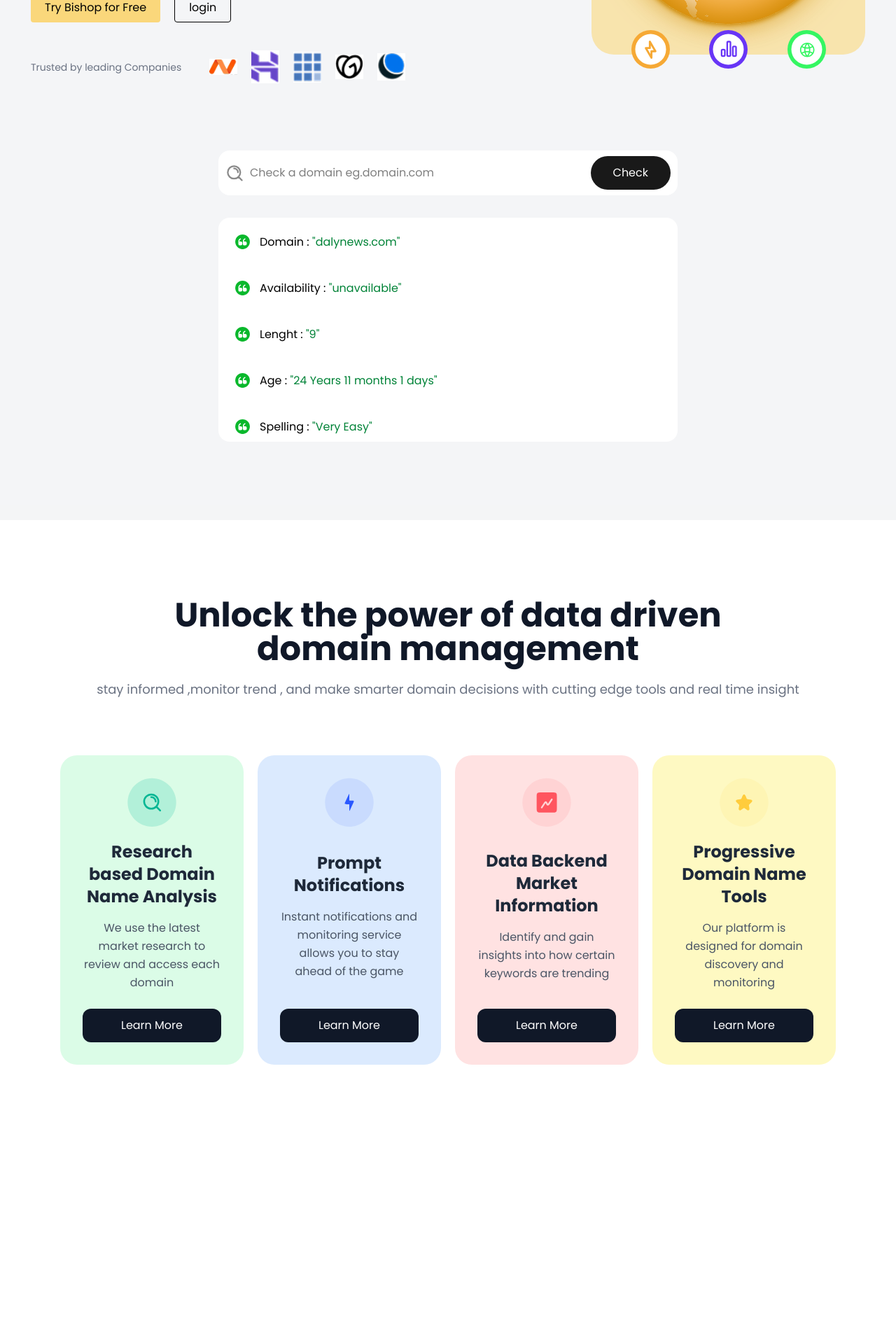
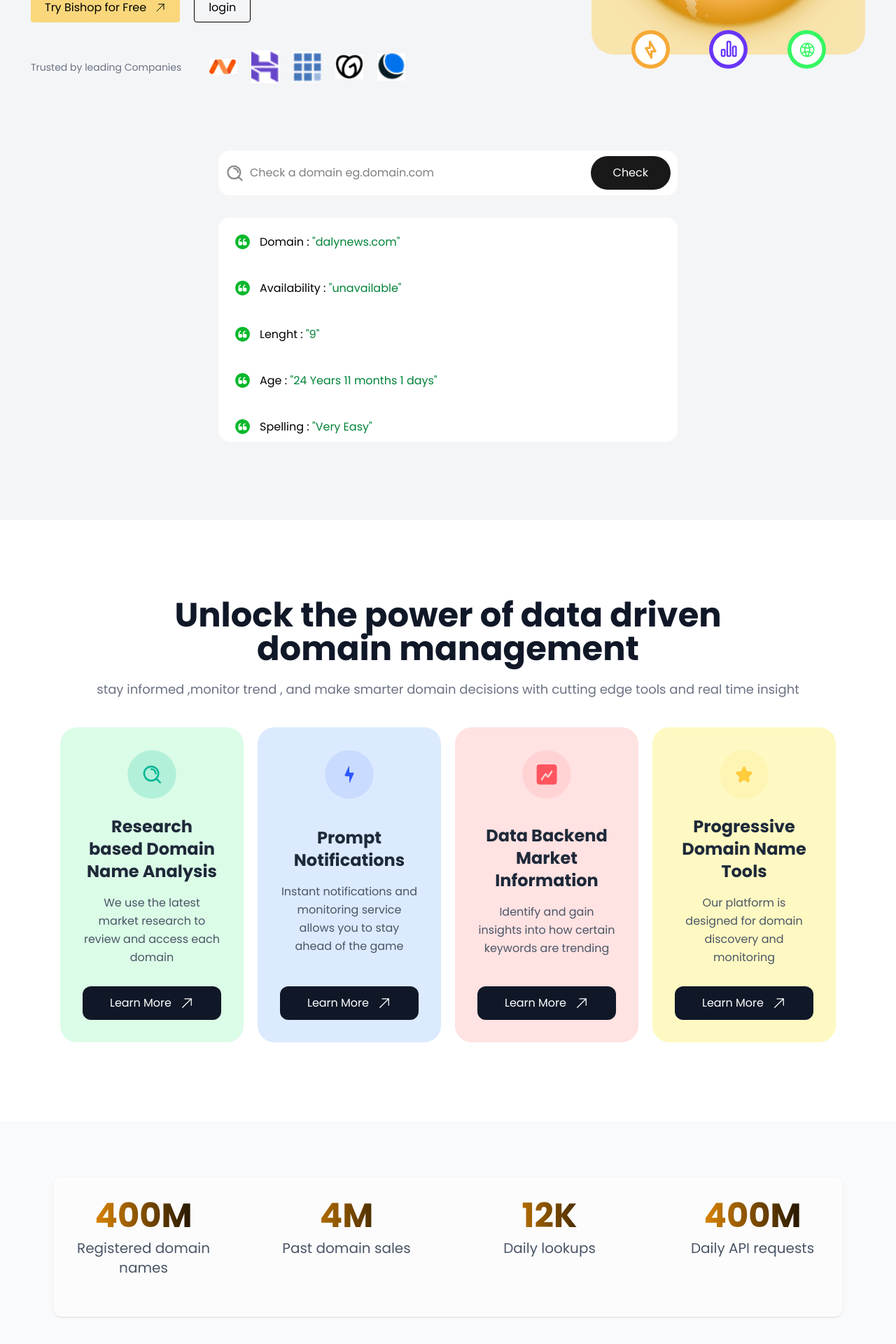
Before and after one commit to GozyDev/bishop, a Next.js app: page / in a window 1280 px wide. Shown: the part 550-2470 px from the top of the page at 70% size. Before the commit the page ends 2183 px from the top, so only its background shows below. Built offline with nearby package versions, Linux system fonts and the light colour scheme.

Commit message:
Added Start Component

```diff
--- a/app/component/hero/cards.tsx
+++ b/app/component/hero/cards.tsx
@@ -40,7 +40,7 @@ export default function Cards() {
       {CardData.map((card) => (
         <div
           key={card.head}
-          className={`${card.color} group relative flex flex-col items-center justify-between rounded-3xl p-8 transition-all duration-300 hover:shadow-xl hover:-translate-y-2 cursor-pointer`}
+          className={`${card.color} group relative flex flex-col items-center h-[450px] justify-between rounded-3xl p-8 transition-all duration-300 hover:shadow-xl hover:-translate-y-2 cursor-pointer`}
         >
           {/* Image Container */}
           <div className="relative w-full mb-5">
@@ -62,9 +62,23 @@ export default function Cards() {
           {/* Button */}
           <button
             className="w-full py-3 bg-gray-900 text-white rounded-xl transition-all
-            hover:bg-gray-800 hover:shadow-md active:scale-95"
+            hover:bg-gray-800 hover:shadow-md active:scale-95 flex justify-center items-center gap-3"
           >
-            Learn More
+            Learn More{" "}
+            <svg
+              xmlns="http://www.w3.org/2000/svg"
+              fill="none"
+              viewBox="0 0 24 24"
+              strokeWidth={1.5}
+              stroke="currentColor"
+              className="size-5"
+            >
+              <path
+                strokeLinecap="round"
+                strokeLinejoin="round"
+                d="m4.5 19.5 15-15m0 0H8.25m11.25 0v11.25"
+              />
+            </svg>
           </button>
         </div>
       ))}
--- /dev/null
+++ b/app/component/hero/stats.tsx
@@ -0,0 +1,15 @@
+// Stats component
+export default function Starts({ number, text }: { number: string; text: string }) {
+    return (
+      <article className="group h-[200px] p-6 md:p-8">
+        <div className="space-y-2 flex justify-center flex-col text-center">
+          <h3 className="text-5xl md:text-5xl font-bold bg-gradient-to-r bg-amber-500 to-black bg-clip-text text-transparent">
+            {number}
+          </h3>
+          <p className="text-gray-600 text-lg md:text-xl font-medium">{text}</p>
+        </div>
+      </article>
+    );
+  }
+
+  // Parent section
--- a/app/page.tsx
+++ b/app/page.tsx
@@ -2,6 +2,7 @@ import Globe from "@/app/component/hero/globe";
 import PaternerImages from "@/app/component/hero/partner";
 import FormDisplay from "@/app/component/hero/formDisplay";
 import Cards from "@/app/component/hero/cards";
+import Starts from "@/app/component/hero/stats";
 export default function BishoHomePage() {
   return (
     <>
@@ -13,14 +14,28 @@ export default function BishoHomePage() {
                 A wide range of effective domain name and SEO tools
               </h1>
               <p className="text-md md:text-2xl font-normal text-gray-700">
-                Empower your domain investing business with the most advanced and
-                powerful tools and services
+                Empower your domain investing business with the most advanced
+                and powerful tools and services
               </p>
             </div>
             <div className="flex  flex-col  gap-10">
               <div className="flex gap-2 md:gap-5 justify-center md:justify-start">
-                <button className="bg-amber-400/50 py-2 px-5 rounded font-medium">
-                  Try Bishop for Free
+                <button className="bg-amber-400/50 py-2 px-5 rounded font-medium flex items-center justify-center gap-3">
+                  Try Bishop for Free{" "}
+                  <svg
+                    xmlns="http://www.w3.org/2000/svg"
+                    fill="none"
+                    viewBox="0 0 24 24"
+                    strokeWidth={1.5}
+                    stroke="currentColor"
+                    className="size-4"
+                  >
+                    <path
+                      strokeLinecap="round"
+                      strokeLinejoin="round"
+                      d="m4.5 19.5 15-15m0 0H8.25m11.25 0v11.25"
+                    />
+                  </svg>
                 </button>
                 <button className="border-black border py-2 px-5 rounded">
                   login
@@ -28,31 +43,46 @@ export default function BishoHomePage() {
               </div>
               <div className="flex flex-col md:flex-row items-center justify-center md:justify-start gap-3 md:gap-10">
                 <p className="text-sm text-gray-500">
-                  Trusted by
-                  leading Companies
+                  Trusted by leading Companies
                 </p>
                 <div className="flex gap-5 items-center">
-                <PaternerImages/>
+                  <PaternerImages />
                 </div>
               </div>
             </div>
           </section>
-          <Globe/>
+          <Globe />
         </section>
         <FormDisplay></FormDisplay>
       </section>
 
       <section className="py-28 px-3 md:px-11">
-        <div className="space-y-20">
+        <div className="space-y-10">
           <div className="text-center space-y-5">
-            <h2 className="text-3xl md:text-5xl text-gray-900 max-w-4xl mx-auto font-semibold">Unlock the power of data driven domain management</h2>
-            <p className="text:sm md:text-lg  text-gray-500">stay informed ,monitor trend , and make smarter domain decisions with cutting edge tools and real time insight</p>
+            <h2 className="text-3xl md:text-5xl text-gray-900 max-w-4xl mx-auto font-semibold">
+              Unlock the power of data driven domain management
+            </h2>
+            <p className="text:sm md:text-lg  text-gray-500">
+              stay informed ,monitor trend , and make smarter domain decisions
+              with cutting edge tools and real time insight
+            </p>
           </div>
           <div className="md:px-[10px]">
             <Cards></Cards>
           </div>
         </div>
       </section>
+
+      <section className="py-20 px-2 md:px-11 bg-gray-50">
+        <div className="max-w-7xl mx-auto px-4 sm:px-6 lg:px-8">
+          <div className="grid grid-cols-1 md:grid-cols-2 lg:grid-cols-4 gap-6 lg:gap-8  bg-white/50 hover:bg-white transition-all duration-300 shadow-sm hover:shadow-lg rounded-xl">
+            <Starts number="400M" text="Registered domain names" />
+            <Starts number="4M" text="Past domain sales" />
+            <Starts number="12K" text="Daily lookups" />
+            <Starts number="400M" text="Daily API requests" />
+          </div>
+        </div>
+      </section>
     </>
   );
 }
```
